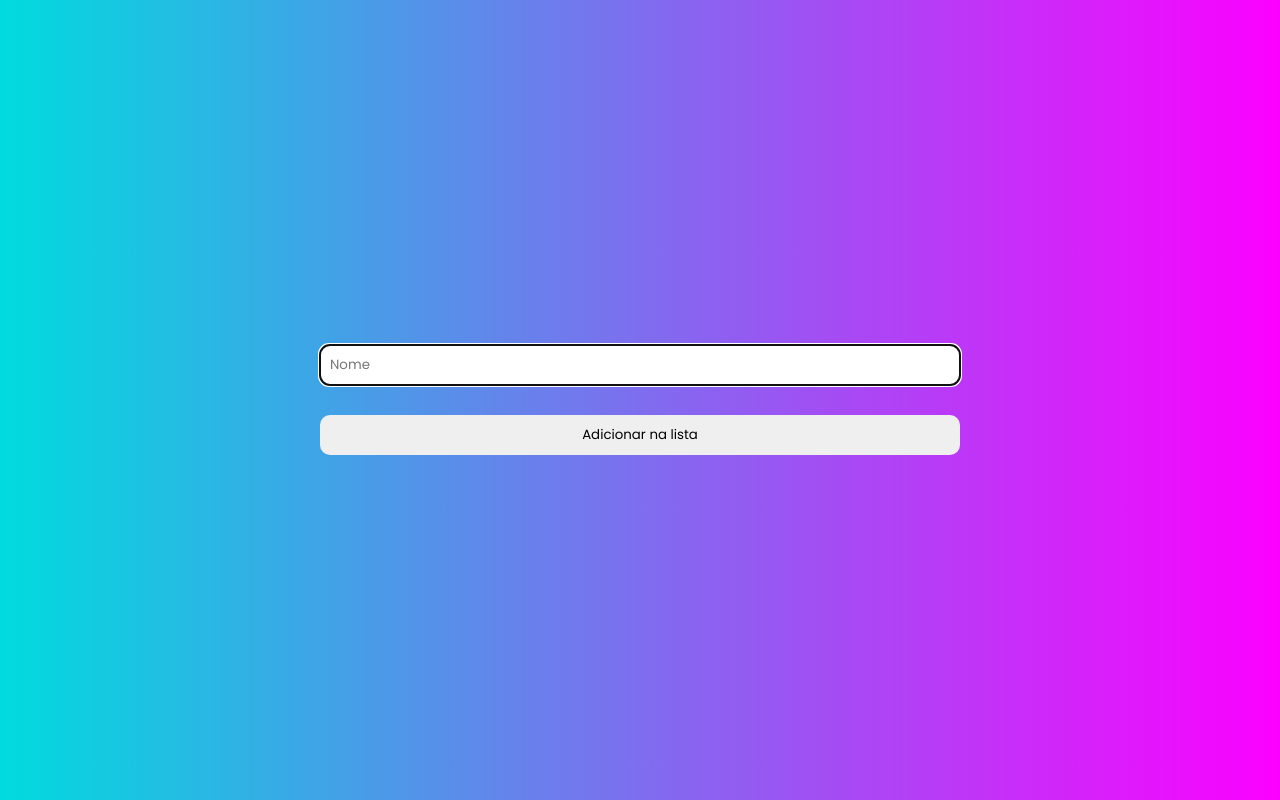
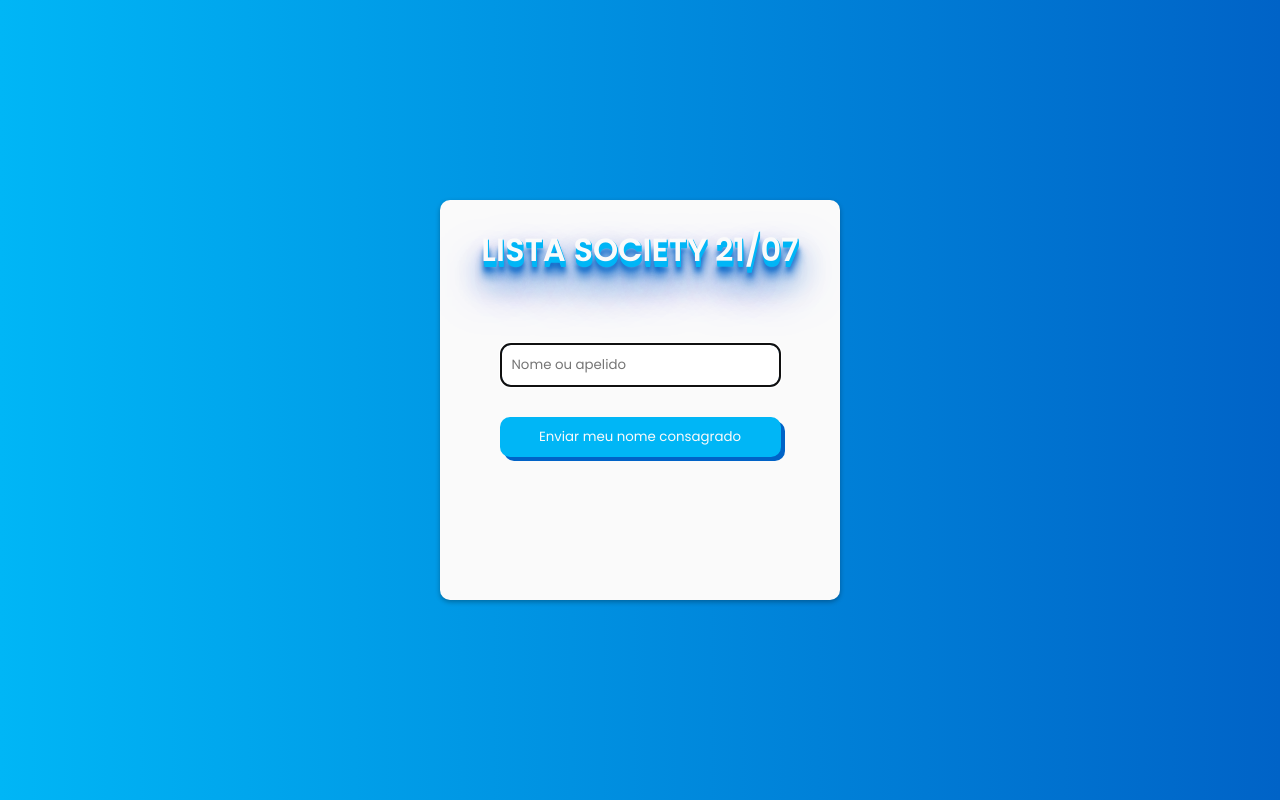
Before and after one commit to WagaoFC/formFut, a React (Vite) app: page / in a window 1280 px wide. Built offline with nearby package versions, Linux system fonts and the light colour scheme.

Commit message:
finalizando css

```diff
--- a/src/components/Form/index.tsx
+++ b/src/components/Form/index.tsx
@@ -1,5 +1,6 @@
 import React from 'react'
 import { ToastContainer, toast } from 'react-toastify'
+import 'react-toastify/dist/ReactToastify.css'
 import emailjs from 'emailjs-com'
 import { Container } from './styled'
 
@@ -11,10 +12,10 @@ export function Form() {
         emailjs.sendForm('gmailMessage', 'template_7c9ah5n', e.currentTarget, 'BAQh7Ti6q9nYik8Yk')
 
             .then((result) => {
-                alert("Mensagem enviada com sucesso! 👍");
+                toast.success('Você está na lista ⚽');
 
             }, (error) => {
-                alert(error.message)
+                toast.error('Eitaa! Tente novamente 💀');
 
             });
         e.currentTarget.reset()
@@ -22,9 +23,11 @@ export function Form() {
 
     return (
         <Container>
+            <ToastContainer />
+            <h1>Lista Society 21/07</h1>
             <form onSubmit={sendEmail}>
-                <input type="text" autoFocus required placeholder="Nome" name="name" />
-                <input type="submit" value="Adicionar na lista" />
+                <input type="text" autoFocus required placeholder="Nome ou apelido" name="name" />
+                <input type="submit" value="Enviar meu nome consagrado" />
             </form>
         </Container>
     )
--- a/src/components/Form/styled.ts
+++ b/src/components/Form/styled.ts
@@ -1,24 +1,63 @@
 import styled from 'styled-components'
 
 export const Container = styled.div`
-    width: 100%;
-    min-height: 100vh;
     display: flex;
     justify-content: center;
     align-items: center;
+    background-color: #fafafa;
+    border-radius: 10px;
+    box-shadow: 0 2px 5px rgba(0, 0, 0, 0.3);
+    width: 50vh;
+    height: 50vh;
+
+    h1 {
+        position: absolute;
+        margin-bottom: 300px;
+        color: #fafafa;
+        text-transform: uppercase;
+        text-shadow: 1px 1px 0px #00b6f6,
+                     1px 2px 0px #00b6f6,
+                     1px 3px 0px #00b6f6,
+                     1px 4px 0px #00b6f6,
+                     1px 5px 0px #00b6f6,
+                     1px 6px 0px #00b6f6,
+                     1px 10px 5px #0063c7,
+                     1px 15px 10px #0063c7,
+                     1px 20px 30px #0063c7,
+                     1px 25px 50px #0063c7;
+    }
 
     form {
         display: flex;
         flex-direction: column;
         gap: 30px;
         align-items: center;
-        width: 50%;
+        width: auto;
+        min-width: 35vh;
 
         input {
             border: none;
             width: 100%;
             border-radius: 10px;
             padding: 10px;
+
+            :first-child {
+                border: 2px solid #0063c7;
+            }
+
+            :last-child {
+                cursor: pointer;
+                color: #fafafa;
+                font-weight: 500;
+                background-color: #00b6f6;
+                box-shadow: #0063c7 4px 4px 0;
+                transition: transform 200ms, box-shadow 200ms;
+
+                :active {
+                    transform: translateY(4px) translateX(4px);
+                    box-shadow: #0063c7 0 0 0;
+                }
+            }
         }
     }
 `
--- a/src/styles/global.ts
+++ b/src/styles/global.ts
@@ -2,7 +2,7 @@ import { createGlobalStyle } from 'styled-components'
 
 export const GlobalStyle = createGlobalStyle`
     :root {
-        --background: linear-gradient(90deg, #00dbde 0%, #fc00ff 100%);
+        --background: linear-gradient(90deg, #00b6f6 0%, #0063c7 100%);
     }
 
     * {
@@ -14,6 +14,10 @@ export const GlobalStyle = createGlobalStyle`
     html {
         body {
             background: var(--background);
+            display: flex;
+            justify-content: center;
+            align-items: center;
+            min-height: 100vh;
         }
 
     }
```
